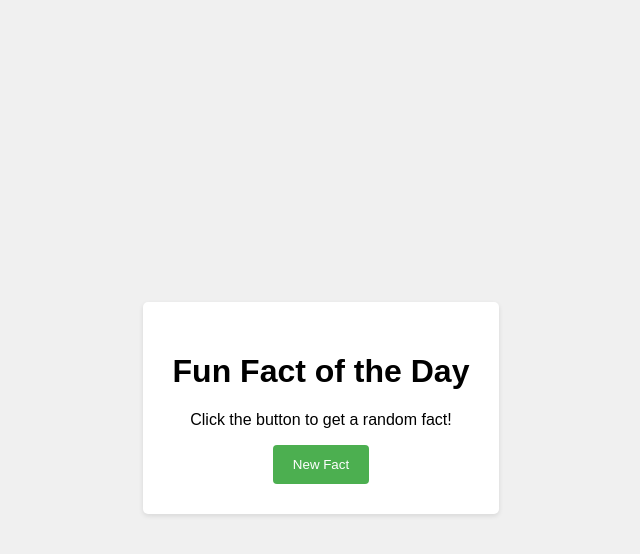
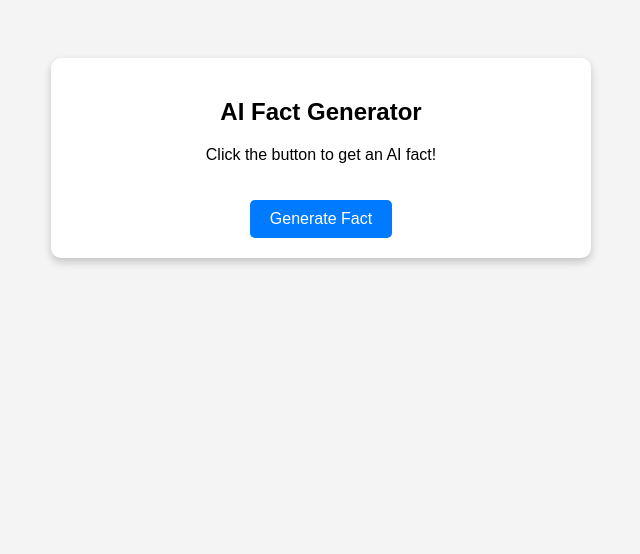
Before and after one commit to vaibhavbura/genai101, a plain HTML site: page index.html in a window 1280 px wide. Shown: the whole page, without its empty margins (319-959 px from the left). Drawn offline with Linux system fonts and the light colour scheme.

Commit message:
initial commit

```diff
--- a/index.html
+++ b/index.html
@@ -3,60 +3,62 @@
 <head>
     <meta charset="UTF-8">
     <meta name="viewport" content="width=device-width, initial-scale=1.0">
-    <title>Random Fact Generator</title>
-    <link rel="stylesheet" href="style.css">
+    <title>AI Facts Generator</title>
+    <style>
+        body {
+            font-family: Arial, sans-serif;
+            text-align: center;
+            background-color: #f4f4f4;
+            padding: 50px;
+        }
+        #fact-container {
+            background: white;
+            padding: 20px;
+            border-radius: 10px;
+            box-shadow: 0 4px 8px rgba(0, 0, 0, 0.2);
+            max-width: 500px;
+            margin: auto;
+        }
+        button {
+            margin-top: 20px;
+            padding: 10px 20px;
+            border: none;
+            background: #007BFF;
+            color: white;
+            font-size: 16px;
+            cursor: pointer;
+            border-radius: 5px;
+        }
+        button:hover {
+            background: #0056b3;
+        }
+    </style>
 </head>
 <body>
-    <style>
-        body {
-    font-family: sans-serif;
-    display: flex;
-    justify-content: center;
-    align-items: center;
-    min-height: 100vh;
-    background-color: #f0f0f0;
-}
+    <div id="fact-container">
+        <h2>AI Fact Generator</h2>
+        <p id="fact">Click the button to get an AI fact!</p>
+        <button onclick="generateFact()">Generate Fact</button>
+    </div>
 
-.container {
-    background-color: #fff;
-    padding: 30px;
-    border-radius: 5px;
-    text-align: center;
-    box-shadow: 0 2px 5px rgba(0, 0, 0, 0.1);
-}
-
-button {
-    background-color: #4CAF50;
-    color: white;
-    padding: 12px 20px;
-    border: none;
-    border-radius: 4px;
-    cursor: pointer;
-}
-    </style>
-    <div class="container">
-        <h1>Fun Fact of the Day</h1>
-        <p id="factDisplay">Click the button to get a random fact!</p>
-        <button id="generateFact">New Fact</button>
-    </div>
-    <script>const factDisplay = document.getElementById('factDisplay');
-        const generateFactButton = document.getElementById('generateFact');
-
+    <script>
         const facts = [
-            "A shrimp's heart is in its head.",
-            "It is impossible for most people to lick their own elbow.",
-            "The \"sixth sick sheik's sixth sheep's sick\" is believed to be the toughest tongue twister in the English language.",
-            "Wearing headphones for just an hour could increase the bacteria in your ear by 700 times.",
-            "The world's oldest piece of chewing gum is over 9,000 years old!"
+            "AI can now write code, generate images, and compose music.",
+            "Machine learning is a subset of AI that enables systems to learn from data.",
+            "Deep learning uses artificial neural networks inspired by the human brain.",
+            "AI is used in self-driving cars to recognize objects and make driving decisions.",
+            "AI chatbots, like ChatGPT, can hold human-like conversations.",
+            "AI helps detect diseases early through medical imaging analysis.",
+            "The first AI program was written in 1951 by Christopher Strachey.",
+            "AI can analyze vast amounts of data much faster than humans.",
+            "Voice assistants like Siri and Alexa rely on AI-powered natural language processing.",
+            "AI is being used to create realistic deepfake videos and images."
         ];
 
-        function getRandomFact() {
+        function generateFact() {
             const randomIndex = Math.floor(Math.random() * facts.length);
-            return facts[randomIndex];
+            document.getElementById("fact").innerText = facts[randomIndex];
         }
-
-        generateFactButton.addEventListener('click', () => {
-            factDisplay.textContent = getRandomFact();
-        });</script>
+    </script>
 </body>
 </html>
```
